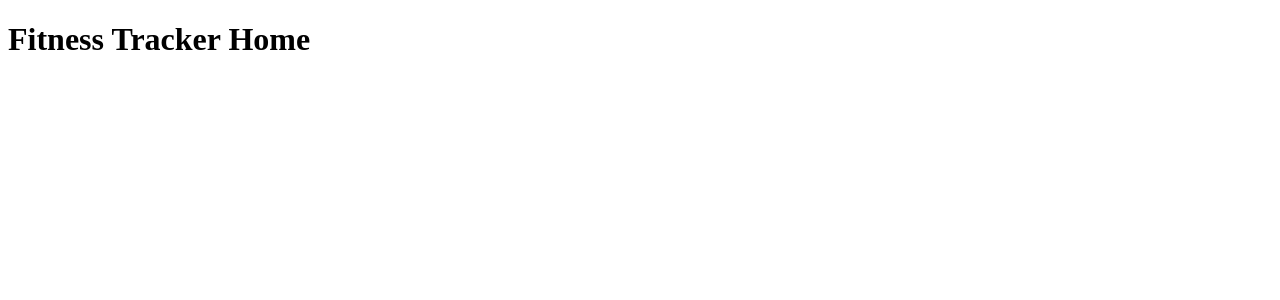
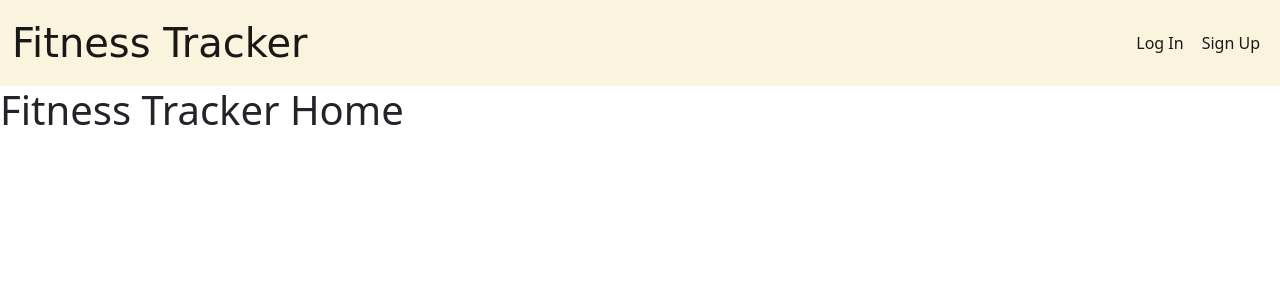
Before and after one commit to Toj727/Fitness_Tracker_Public, a Django app: page / in a window 1280 px wide. Shown: the top 300 px of the page. Run offline with Django 3.2, Linux system fonts and the light colour scheme.

Commit message:
added navbar

```diff
--- /dev/null
+++ b/fitness_tracker_django/main_app/templates/base.html
@@ -0,0 +1,76 @@
+{%load static%}
+<!DOCTYPE html>
+<html lang="en">
+<head>
+    <meta charset="UTF-8">
+    <meta http-equiv="X-UA-Compatible" content="IE=edge">
+    <meta name="viewport" content="width=device-width, initial-scale=1.0">
+    {% comment %} bootstrap css {% endcomment %}
+    <link href="https://cdn.jsdelivr.net/npm/bootstrap@5.0.2/dist/css/bootstrap.min.css" rel="stylesheet" integrity="sha384-EVSTQN3/azprG1Anm3QDgpJLIm9Nao0Yz1ztcQTwFspd3yD65VohhpuuCOmLASjC" crossorigin="anonymous">
+
+    {% comment %} JavaScript Bundle with Popper {% endcomment %}
+    <script src="https://cdn.jsdelivr.net/npm/bootstrap@5.1.0/dist/js/bootstrap.bundle.min.js" integrity="sha384-U1DAWAznBHeqEIlVSCgzq+c9gqGAJn5c/t99JyeKa9xxaYpSvHU5awsuZVVFIhvj" crossorigin="anonymous"></script>
+    {% comment %} Jquery {% endcomment %}
+    <script src="https://ajax.googleapis.com/ajax/libs/jquery/3.5.1/jquery.min.js"></script>
+    <link rel="stylesheet" href="{% static 'styles/main.css'%}">
+    <script defer src="{%static 'scripts/main.js'%}"></script>
+    <title>{%block title%}{%endblock%}</title>
+</head>
+<body>
+    {% if request.path != '/accounts/login/' and request.path != '/accounts/signup/' %}
+  <nav class="navbar sticky-top navbar-expand-lg navbar-light" style="background-color: #faf3dd;">
+    <div class="container-fluid">
+      <a class="navbar-brand fs-1" style="font-family: 'Oleo Script', cursive;" href="/">
+      {% comment %} <img src="https://i.imgur.com/0W4jfcd.png"> {% endcomment %}
+      Fitness Tracker</a>
+      <button class="navbar-toggler" type="button" data-bs-toggle="collapse" data-bs-target="#navbarSupportedContent" aria-controls="navbarSupportedContent" aria-expanded="false" aria-label="Toggle navigation">
+      <span class="navbar-toggler-icon"></span>
+      </button>
+        <div class="collapse navbar-collapse" id="navbarSupportedContent">
+          <ul class="navbar-nav ms-auto mb-2 mb-lg-0">
+            <li class="nav-item">
+              {% if user.is_authenticated %}
+              <a class="nav-link" style="padding-right: 10px;" href="{%url 'profile_detail' request.user.id %}">My&nbsp;Profile</a>
+            </li>
+            <li class="nav-item">
+              <a class="nav-link" href="{%url 'logout'%}">Log&nbsp;Out</a>
+            </li>
+              {%else%}
+            <li class="nav-item">
+              <a class="nav-link active sign-in" style="padding-right: 10px;" aria-current="page" data-bs-toggle="modal" data-bs-target="#exampleModal">Log&nbsp;In</a>
+            </li>
+            <li class="nav-item">
+              <a class="nav-link active sign-up" aria-current="page" data-bs-toggle="modal" data-bs-target="#exampleModal">Sign&nbsp;Up</a>
+            </li>
+              {% endif %}
+          </ul>
+        </div>
+    </div>
+  </nav>
+
+<!-- Button trigger modal -->
+{% comment %}<a class="sign-in" data-bs-toggle="modal" data-bs-target="#exampleModal">
+  Launch demo modal
+</a>{% endcomment %}
+
+<!-- Modal -->
+  <div class="modal fade" id="exampleModal" tabindex="-1" aria-labelledby="exampleModalLabel" aria-hidden="true">
+    <div class="modal-dialog">
+      <div class="modal-content">
+        <div class="modal-header">
+          <button type="button" class="btn-close" data-bs-dismiss="modal" aria-label="Close"></button>
+        </div>
+        <div class="modal-body">
+        </div>
+      </div>
+    </div>
+  </div>
+  {%endif%}
+    {%block content%}
+    {%endblock%}
+
+<script>
+
+</script>
+</body>
+</html>
--- a/fitness_tracker_django/main_app/templates/home.html
+++ b/fitness_tracker_django/main_app/templates/home.html
@@ -1,12 +1,7 @@
-<!DOCTYPE html>
-<html lang="en">
-<head>
-    <meta charset="UTF-8">
-    <meta http-equiv="X-UA-Compatible" content="IE=edge">
-    <meta name="viewport" content="width=device-width, initial-scale=1.0">
-    <title>Fitness Tracker</title>
-</head>
-<body>
+{%extends 'base.html'%}
+{%block title%}Fitness Tracker{%endblock%}
+
+{%block content%}
     <h1>Fitness Tracker Home</h1>
-</body>
-</html>
+
+{%endblock%}
```
Also changed, not shown: fitness_tracker_django/main_app/templates/about.html (+7 -11 lines), fitness_tracker_django/main_app/static/scripts/main.js (added), fitness_tracker_django/main_app/static/styles/main.css (added).
